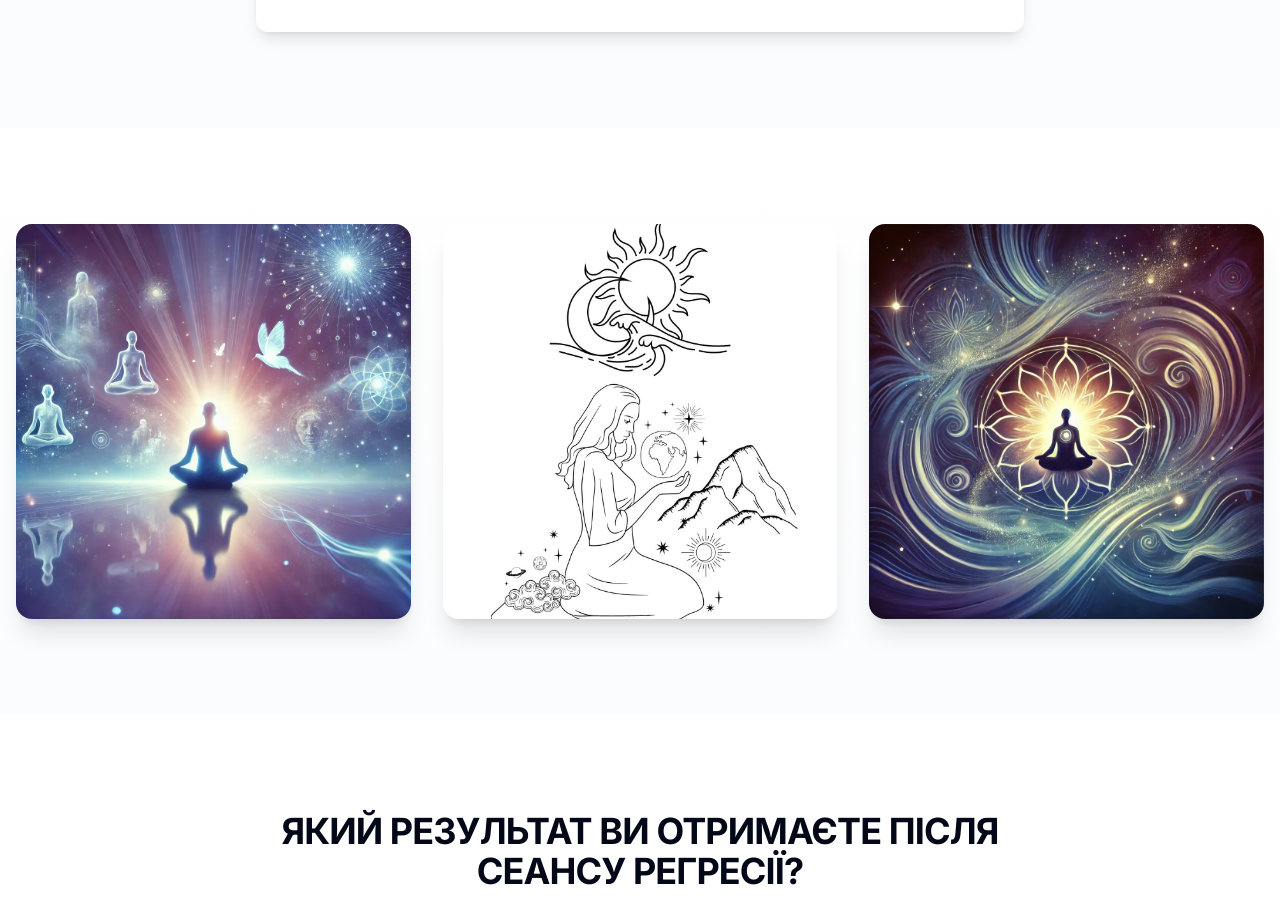
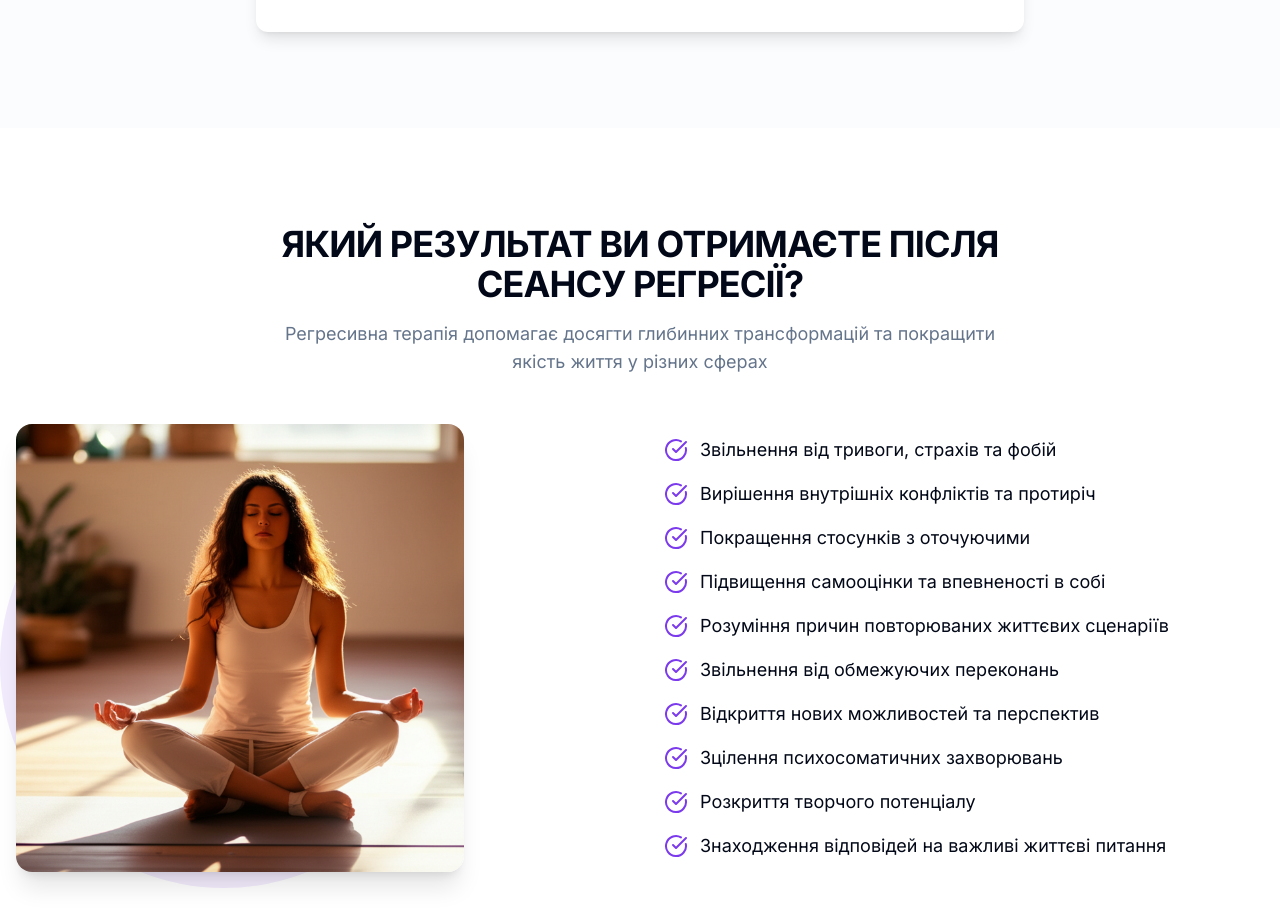
Before and after one commit to SerhiiOberemchuk/Regress-Raisa, a Next.js app: page / in a window 1280 px wide. Shown: the part 2404-3315 px from the top of the page. Built offline with nearby package versions, Linux system fonts and the light colour scheme; no server answers.

Commit message:
refactor: remove all animations from image gallery section
Remove Framer Motion imports and animated components; retain basic structure and styles.

Co-authored-by: null <135756668+SerhiiOberemchuk@users.noreply.github.com>

```diff
--- a/app/page.tsx
+++ b/app/page.tsx
@@ -2,7 +2,7 @@ import type { Metadata } from "next"
 import Header from "@/components/header"
 import Hero from "@/components/hero"
 import AboutMethod from "@/components/about-method"
-import ImageGallery from "@/components/image-gallery"
+
 import Results from "@/components/results"
 import Examples from "@/components/examples"
 import Requirements from "@/components/requirements"
@@ -52,7 +52,7 @@ export default function Home() {
       <Header />
       <Hero />
       <AboutMethod />
-      <ImageGallery />
+
       <Results />
       <Examples />
       <Requirements />
--- a/components/image-gallery.tsx
+++ /dev/null
@@ -1,40 +0,0 @@
-"use client"
-
-import Image from "next/image"
-
-export default function ImageGallery() {
-  const images = [
-    {
-      src: "/cosmic-meditation.jpg",
-      alt: "Космічна медитація",
-    },
-    {
-      src: "/spiritual-woman.jpg",
-      alt: "Духовна жінка",
-    },
-    {
-      src: "/lotus-meditation.jpg",
-      alt: "Медитація лотоса",
-    },
-  ]
-
-  return (
-    <section className="py-16 md:py-24 overflow-hidden bg-gradient-to-b from-white to-muted/30">
-      <div className="container mx-auto px-4">
-        <div className="grid grid-cols-1 md:grid-cols-3 gap-8 items-center">
-          {images.map((image, index) => (
-            <div key={index} className="relative aspect-square overflow-hidden rounded-2xl shadow-xl">
-              <Image
-                src={image.src || "/placeholder.svg"}
-                alt={image.alt}
-                fill
-                className="object-cover"
-                sizes="(max-width: 768px) 100vw, 33vw"
-              />
-            </div>
-          ))}
-        </div>
-      </div>
-    </section>
-  )
-}
```
